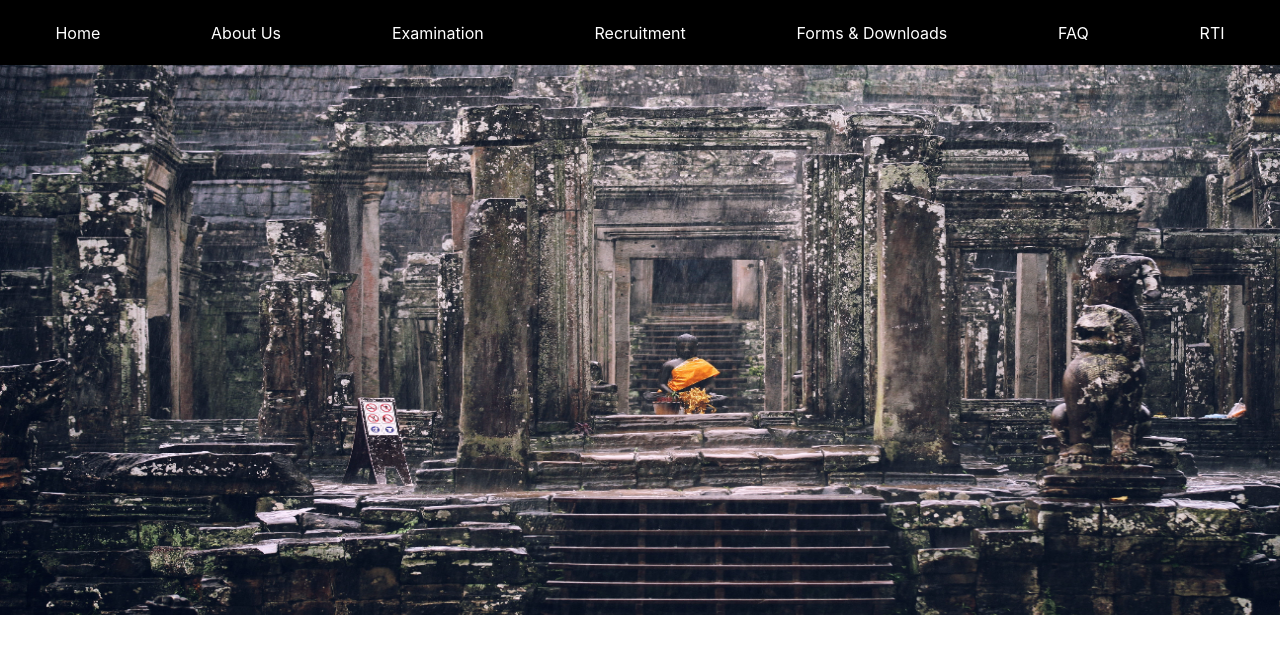
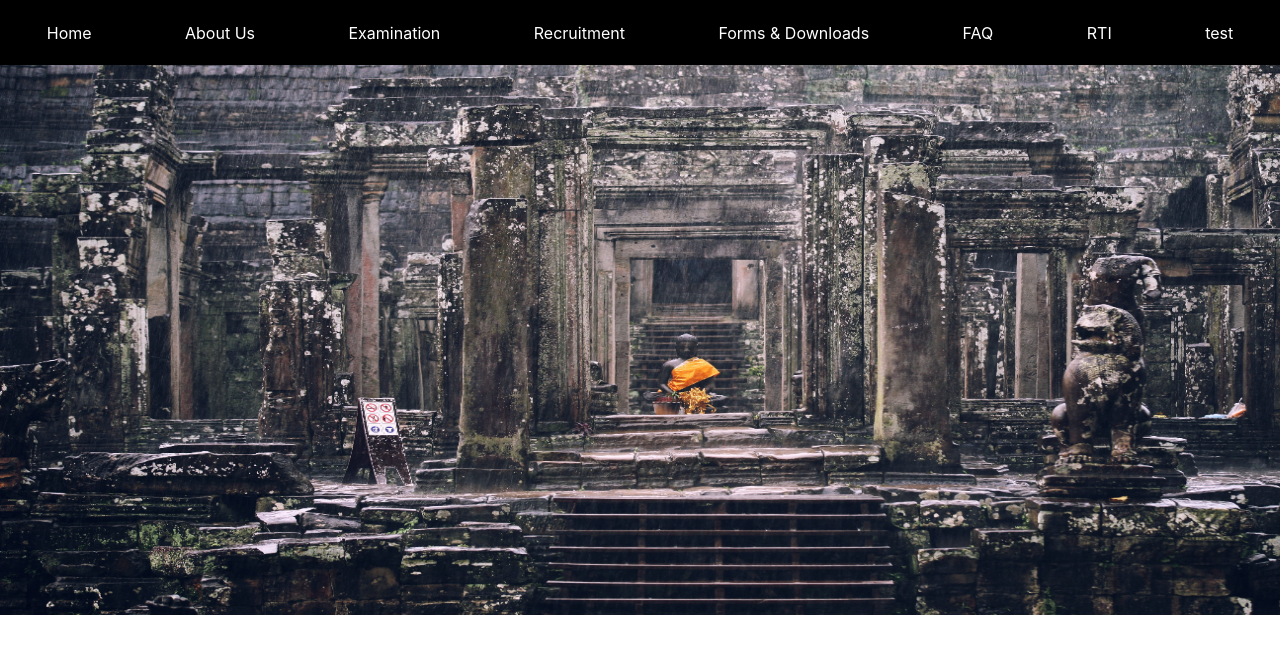
Before and after one commit to ChaitanyaSadu/react_codes, a React (Create React App) app in the folder react tasks/demo/: page / in a window 1280 px wide. Shown: the top 654 px of the page. Built offline with nearby package versions, Linux system fonts and the light colour scheme.

Commit message:
added test name

```diff
--- a/react tasks/demo/src/components/Header.js
+++ b/react tasks/demo/src/components/Header.js
@@ -10,7 +10,7 @@ export default function header(){
         <a>Forms & Downloads</a>
         <a>FAQ</a>
         <a>RTI</a>
-
+        <a>test</a>
     </div>
     );
 }
```
